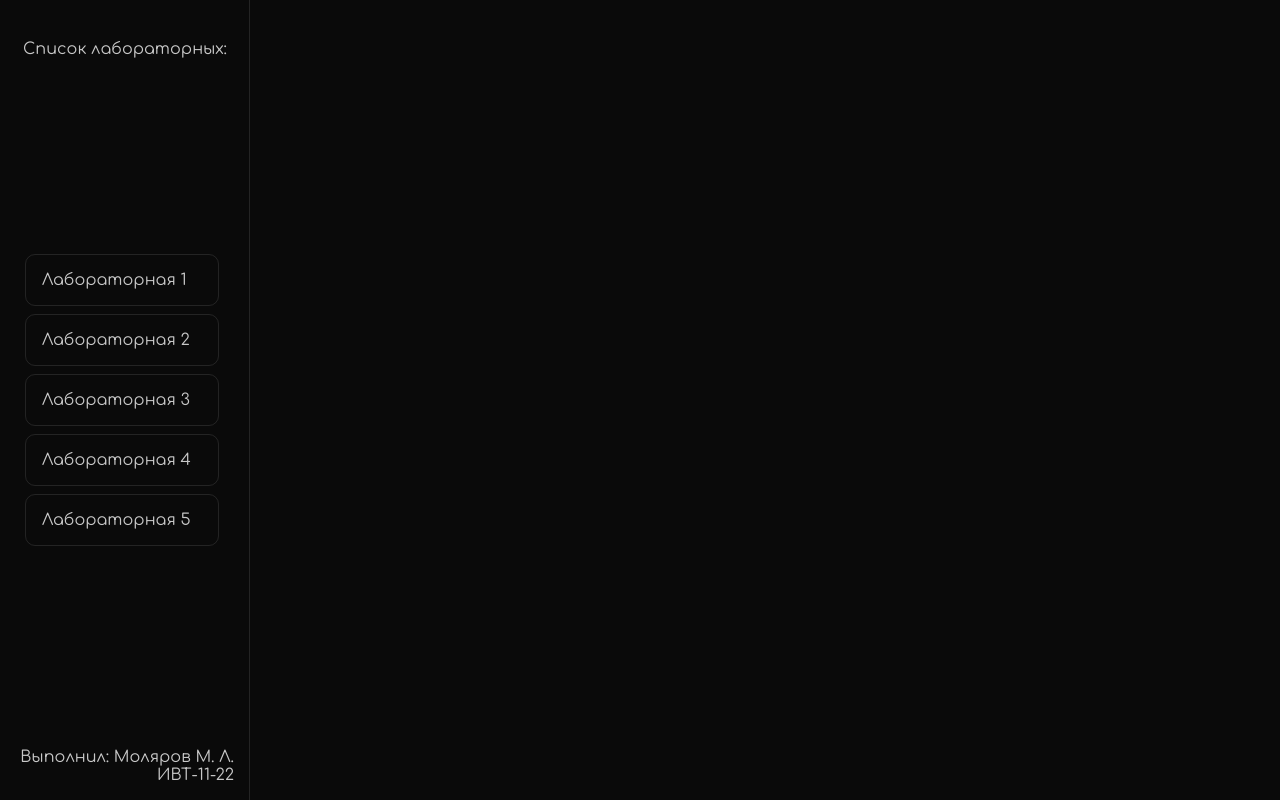
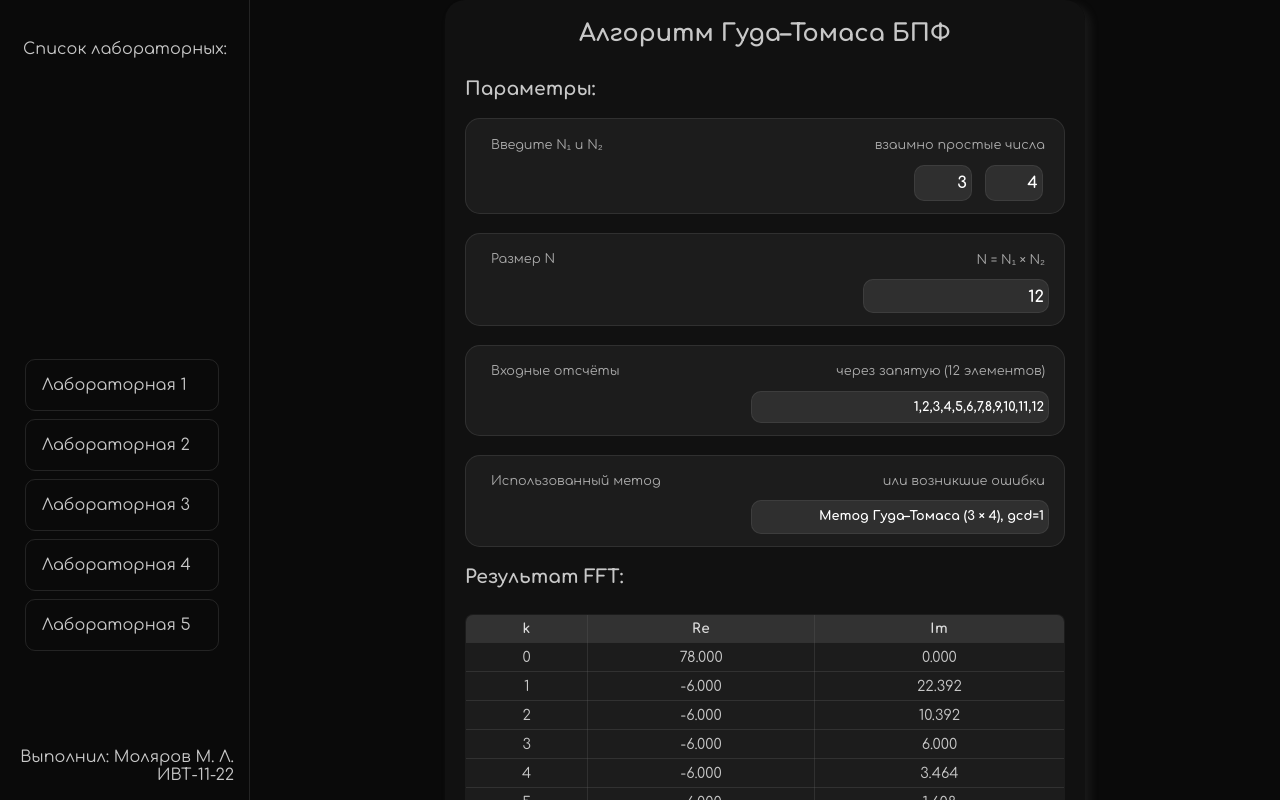
Before and after one commit to gefeeplay/TBA-tasks, a Vue app: page /Lab3 in a window 1280 px wide. Shown: the top 800 px of the page. Built offline with nearby package versions, Linux system fonts and the light colour scheme.

Commit message:
lab3 vers 1.0

```diff
--- a/src/components/Lab2.vue
+++ b/src/components/Lab2.vue
@@ -223,39 +223,8 @@ const method = ref('');
 }
 
 .method {
-
   width: 18rem;
   font-size: 0.8rem;
   text-align:end;
 }
-.answ-table {
-  width: 100%;
-  border-collapse: collapse;
-  margin-top: 0.5rem;
-  font-size: 0.9rem;
-  background: rgba(40, 40, 40, 0.5);
-  border: 1px solid rgba(97, 97, 97, 0.3);
-  border-radius: 8px;
-  overflow: hidden;
-}
-
-.answ-table thead {
-  background: rgba(60, 60, 60, 0.7);
-}
-
-.answ-table th,
-.answ-table td {
-  border: 1px solid rgba(97, 97, 97, 0.3);
-  padding: 6px 10px;
-  text-align: center;
-  color: rgb(200, 200, 200);
-}
-
-.answ-table th {
-  font-weight: bold;
-  font-size: 0.85rem;
-  letter-spacing: 0.05em;
-  color: rgb(220, 220, 220);
-}
-
 </style>
--- a/src/components/Lab3.vue
+++ b/src/components/Lab3.vue
@@ -1,13 +1,248 @@
 <script setup>
+import { ref, computed } from "vue";
 
+// ---------------- Комплексные числа ----------------
+class Complex {
+    constructor(re, im) {
+        this.re = re;
+        this.im = im;
+    }
+    add(o) { return new Complex(this.re + o.re, this.im + o.im); }
+    sub(o) { return new Complex(this.re - o.re, this.im - o.im); }
+    mul(o) { return new Complex(this.re * o.re - this.im * o.im, this.re * o.im + this.im * o.re); }
+    scale(s) { return new Complex(this.re * s, this.im * s); }
+}
+
+function twiddle(k, N) {
+    const angle = (-2 * Math.PI * k) / N;
+    return new Complex(Math.cos(angle), Math.sin(angle));
+}
+
+// ---------------- Прямое ДПФ ----------------
+function DFT(seq) {
+    const N = seq.length;
+    let res = [];
+    for (let k = 0; k < N; k++) {
+        let sum = new Complex(0, 0);
+        for (let n = 0; n < N; n++)
+            sum = sum.add(seq[n].mul(twiddle(k * n, N)));
+        res.push(sum);
+    }
+    return res;
+}
+
+// ---------------- Расширенный алгоритм Евклида ----------------
+function extendedGcd(a, b) {
+    if (b === 0) return { g: a, x: 1, y: 0 };
+    const { g, x: x1, y: y1 } = extendedGcd(b, a % b);
+    return { g, x: y1, y: x1 - Math.floor(a / b) * y1 };
+}
+
+function mod(a, m) { return ((a % m) + m) % m; }
+
+// ---------------- Алгоритм Гуда–Томаса ----------------
+function GoodThomasFFT(seq, N1, N2) {
+    const N = N1 * N2;
+    if (seq.length !== N) {
+        inputTextClass.value = 'param-input out-of-range';
+        inputN2Class.value = 'param-input';
+        throw new Error("Размер входа не совпадает с N1 * N2");
+    }
+
+    // 1. Находим P, Q из P*N1 + Q*N2 = 1
+    const eg = extendedGcd(N1, N2);
+    if (eg.g !== 1) {
+        inputN2Class.value = 'param-input out-of-range';
+        inputTextClass.value = 'param-input';
+        throw new Error("N1 и N2 не взаимно простые!");
+    }
+
+    const P = eg.x;
+    const Q = eg.y;
+
+    // 2. Формируем двумерную таблицу
+    let table = Array.from({ length: N1 }, () => new Array(N2));
+    for (let i1 = 0; i1 < N1; i1++) {
+        for (let i2 = 0; i2 < N2; i2++) {
+            const i = mod(i1 * Q * N2 + i2 * P * N1, N);
+            table[i1][i2] = seq[i];
+        }
+    }
+
+    // 3. БПФ по столбцам (n2)
+    for (let i1 = 0; i1 < N1; i1++) {
+        table[i1] = DFT(table[i1]);
+    }
+
+    // 3b. БПФ по строкам (n1)
+    let temp = Array.from({ length: N2 }, () => new Array(N1));
+    for (let k2 = 0; k2 < N2; k2++) {
+        let col = [];
+        for (let i1 = 0; i1 < N1; i1++) col.push(table[i1][k2]);
+        let colFFT = DFT(col);
+        for (let k1 = 0; k1 < N1; k1++) temp[k2][k1] = colFFT[k1];
+    }
+
+    // 4. Вычисляем выходные индексы
+    let output = new Array(N);
+    for (let k1 = 0; k1 < N1; k1++) {
+        for (let k2 = 0; k2 < N2; k2++) {
+            const k = mod(k1 * N2 + k2 * N1, N);
+            output[k] = temp[k2][k1];
+        }
+    }
+
+    return output;
+}
+
+// ---------------- Vue-переменные ----------------
+const N1 = ref(3);
+const N2 = ref(4);
+const inputText = ref("1,2,3,4,5,6,7,8,9,10,11,12");
+const method = ref("");
+const inputN2Class = ref('param-input')
+const inputTextClass = ref('param-input')
+
+const N = computed(() => N1.value * N2.value);
+
+const parsedInput = computed(() =>
+    inputText.value.split(",").map(x => new Complex(parseFloat(x.trim()) || 0, 0))
+);
+
+const output = computed(() => {
+    try {
+        const res = GoodThomasFFT(parsedInput.value, N1.value, N2.value);
+        method.value = `Метод Гуда–Томаса (${N1.value} × ${N2.value}), gcd=1`;
+        return res;
+    } catch (e) {
+        method.value = e.message;
+        return [];
+    }
+});
 </script>
 
 <template>
-    <div>
+    <div class="panel">
+        <h2>Алгоритм Гуда–Томаса БПФ</h2>
 
+        <div class="params">
+            <h3>Параметры:</h3>
+
+            <!-- Ввод N1, N2 -->
+            <div class="param">
+                <div class="param-row small">
+                    <div class="param-label">Введите N₁ и N₂</div>
+                    <div class="param-range">взаимно простые числа</div>
+                </div>
+                <div class="param-row big">
+                    <input v-model.number="N1" class="param-input small-input" placeholder="N1">
+                    <input v-model.number="N2" :class="inputN2Class" class="small-input" placeholder="N2">
+                </div>
+            </div>
+
+            <!-- Вывод N -->
+            <div class="param">
+                <div class="param-row small">
+                    <div class="param-label">Размер N</div>
+                    <div class="param-range">N = N₁ × N₂</div>
+                </div>
+                <div class="big">
+                    <div class="param-ans">{{ N }}</div>
+                </div>
+            </div>
+
+            <!-- Ввод массива -->
+            <div class="param">
+                <div class="param-row small">
+                    <div class="param-label">Входные отсчёты</div>
+                    <div class="param-range">через запятую ({{ N }} элементов)</div>
+                </div>
+                <div class="param-row big">
+                    <input v-model="inputText" :class="inputTextClass" class="width-line" />
+                </div>
+            </div>
+
+            <!-- Метод -->
+            <div class="param">
+                <div class="param-row small">
+                    <div class="param-label">Использованный метод</div>
+                    <div class="param-range">или возникшие ошибки</div>
+                </div>
+                <div class="big">
+                    <div class="param-ans width-line">{{ method }}</div>
+                </div>
+            </div>
+
+            <!-- Ответ -->
+            <h3>Результат FFT:</h3>
+            <table border="1" cellpadding="4" class="answ-table">
+                <thead>
+                    <tr>
+                        <th>k</th>
+                        <th>Re</th>
+                        <th>Im</th>
+                    </tr>
+                </thead>
+                <tbody>
+                    <tr v-for="(c, i) in output" :key="i">
+                        <td>{{ i }}</td>
+                        <td>{{ c.re.toFixed(3) }}</td>
+                        <td>{{ c.im.toFixed(3) }}</td>
+                    </tr>
+                </tbody>
+            </table>
+        </div>
     </div>
 </template>
 
 <style scoped>
+/* Первая строка */
+.param-row.small {
+    font-size: 0.8rem;
+    color: #aaa;
+}
+
+.small-input {
+    width: 3rem;
+    margin: 0 0.4rem;
+}
+
+/* Вторая строка */
+.big {
+    display: flex;
+    justify-content: end;
+    font-size: 1rem;
+    font-weight: 500;
+}
+
+.param-title {
+    display: flex;
+    align-items: center;
+    gap: 0.4rem;
+    padding: 6px 10px;
+    border: 1px solid rgba(97, 97, 97, 0.3);
+    border-radius: 8px;
+    max-width: 15rem;
+}
+
+.param-title {
+    font-weight: 600;
+}
+
+.param-label {
+    padding: 6px 10px;
+}
+
+.param-range {
+    width: 15rem;
+    text-align: end;
+    padding: 6px 4px;
+}
+
+.width-line {
+    width: 18rem;
+    font-size: 0.8rem;
+    text-align: end;
+}
 
 </style>
--- a/src/style.css
+++ b/src/style.css
@@ -104,6 +104,36 @@ h3 {
 }
 
 
+/*Таблица*/
+.answ-table {
+  width: 100%;
+  border-collapse: collapse;
+  margin-top: 0.5rem;
+  font-size: 0.9rem;
+  background: rgba(40, 40, 40, 0.5);
+  border: 1px solid rgba(97, 97, 97, 0.3);
+  border-radius: 8px;
+  overflow: hidden;
+}
+
+.answ-table thead {
+  background: rgba(60, 60, 60, 0.7);
+}
+
+.answ-table th,
+.answ-table td {
+  border: 1px solid rgba(97, 97, 97, 0.3);
+  padding: 6px 10px;
+  text-align: center;
+  color: rgb(200, 200, 200);
+}
+
+.answ-table th {
+  font-weight: bold;
+  font-size: 0.85rem;
+  letter-spacing: 0.05em;
+  color: rgb(220, 220, 220);
+}
 
 
 
```
